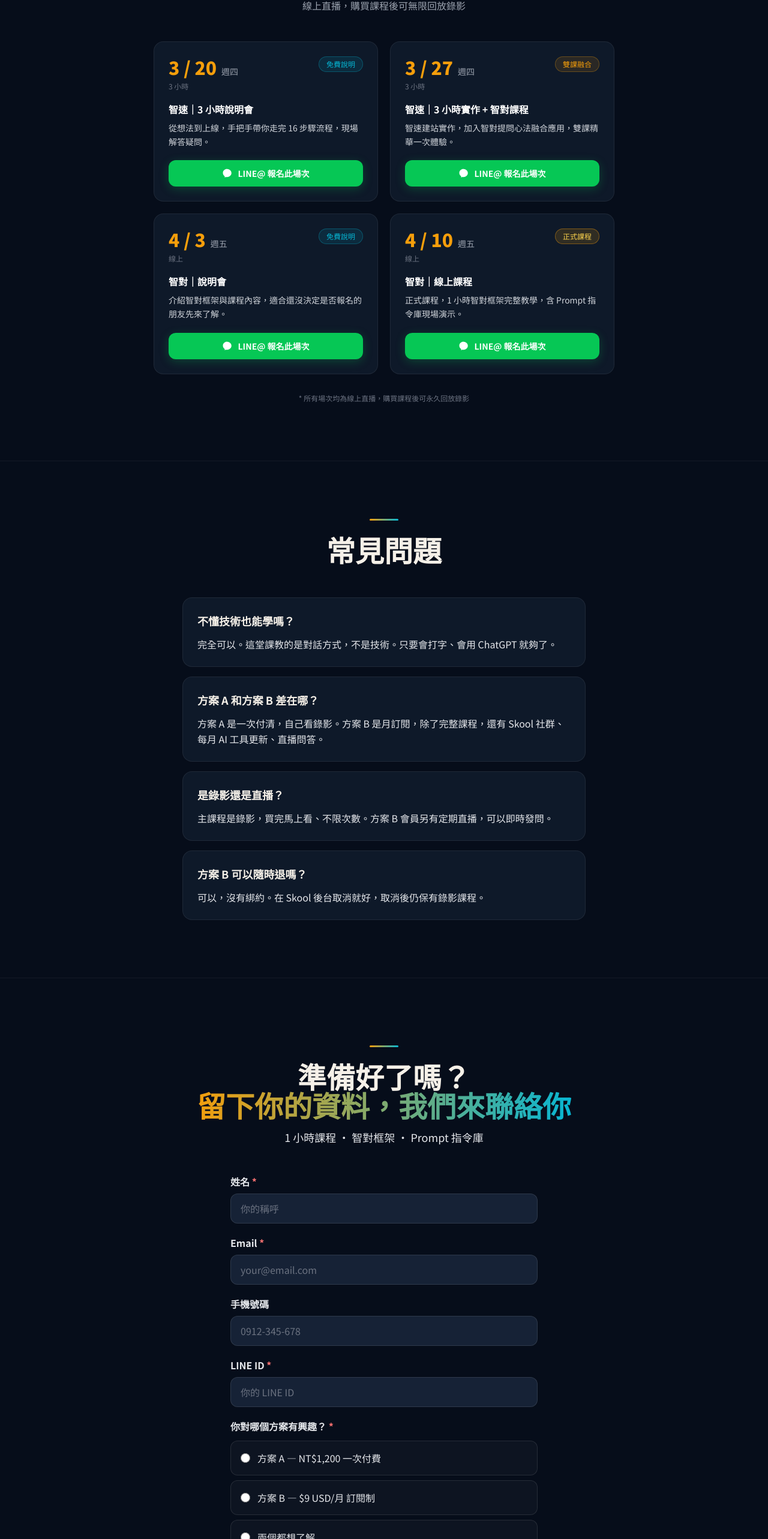
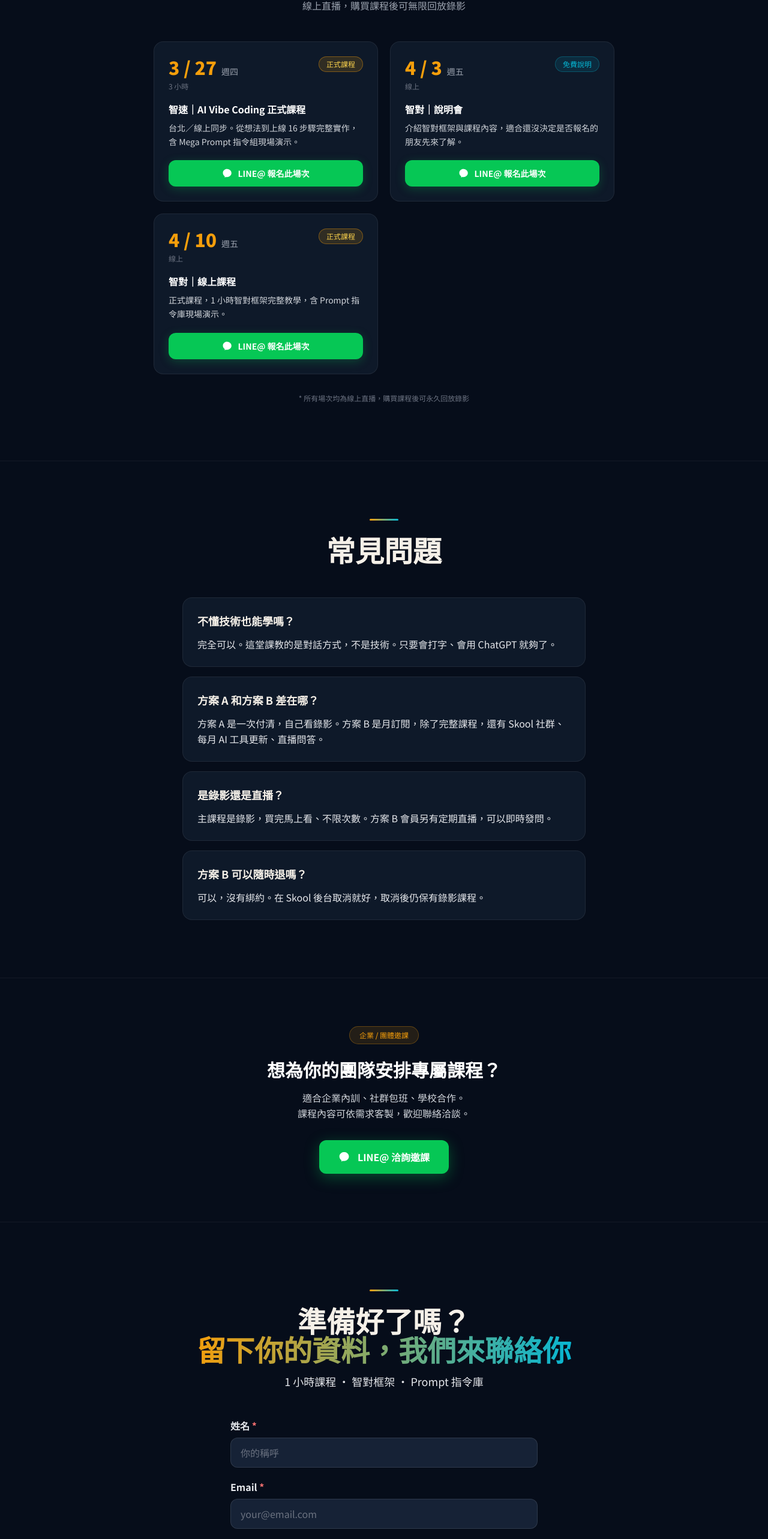
Before and after one commit to EZoneLai/askai, a Next.js app: page / in a window 1280 px wide. Shown: the part 6302-8868 px from the top of the page at 60% size. Built offline with nearby package versions, Linux system fonts and the light colour scheme.

Commit message:
feat: 刪除過期場次、更新課程選項、加邀課區塊、信件來源標記
Co-Authored-By: Claude Sonnet 4.6 <noreply@anthropic.com>

```diff
--- a/app/api/register/route.ts
+++ b/app/api/register/route.ts
@@ -12,9 +12,10 @@ export async function POST(req: NextRequest) {
   }
 
   const interestLabel: Record<string, string> = {
-    'plan-a': '方案 A — NT$1,200 一次付費',
-    'plan-b': '方案 B — $9 USD/月 訂閱制',
-    'both':   '兩個都想了解',
+    'ceyan':    '智對｜AI 啟問實戰課',
+    'devaccel': '智速｜方案 B — NT$6,800',
+    'diy':      '智速｜方案 C — NT$16,800（代做）',
+    'consult':  '諮詢代做方案',
   }
   const interestText = interestLabel[interest] ?? interest
 
@@ -22,7 +23,7 @@ export async function POST(req: NextRequest) {
     from: '容晟科技 <service@ronsunai.tw>',
     to: [email],
     cc: ['service@ronsunai.tw', 'ezonelai@gmail.com'],
-    subject: '【收到了！】策研智對 AI 課程報名確認',
+    subject: '【收到了！】策研智對 AI 課程報名確認 [askai]',
     html: `
       <div style="font-family: sans-serif; max-width: 640px; margin: auto; color: #1a1a1a;">
         <div style="background: #060D1A; padding: 32px; border-radius: 16px 16px 0 0;">
--- a/app/page.tsx
+++ b/app/page.tsx
@@ -262,16 +262,10 @@ export default function Home() {
           <div className="grid sm:grid-cols-2 gap-5">
             {[
               {
-                date: '3 / 20', day: '週四', duration: '3 小時',
-                badge: '免費說明', badgeStyle: { background: 'rgba(6,182,212,0.12)', color: '#06B6D4', border: '1px solid rgba(6,182,212,0.3)' },
-                title: '智速｜3 小時說明會',
-                desc: '從想法到上線，手把手帶你走完 16 步驟流程，現場解答疑問。',
-              },
-              {
                 date: '3 / 27', day: '週四', duration: '3 小時',
-                badge: '雙課融合', badgeStyle: { background: 'rgba(245,158,11,0.12)', color: '#F59E0B', border: '1px solid rgba(245,158,11,0.3)' },
-                title: '智速｜3 小時實作 + 智對課程',
-                desc: '智速建站實作，加入智對提問心法融合應用，雙課精華一次體驗。',
+                badge: '正式課程', badgeStyle: { background: 'rgba(245,158,11,0.15)', color: '#FCD34D', border: '1px solid rgba(245,158,11,0.4)' },
+                title: '智速｜AI Vibe Coding 正式課程',
+                desc: '台北／線上同步。從想法到上線 16 步驟完整實作，含 Mega Prompt 指令組現場演示。',
               },
               {
                 date: '4 / 3', day: '週五', duration: '線上',
@@ -334,6 +328,33 @@ export default function Home() {
         </div>
       </section>
 
+      {/* ───── 邀課 ───── */}
+      <section className="py-20 px-6 border-t border-white/5">
+        <div className="max-w-2xl mx-auto text-center">
+          <div className="inline-block px-4 py-1.5 rounded-full text-xs font-medium mb-6"
+            style={{ background: 'rgba(245,158,11,0.12)', color: '#F59E0B', border: '1px solid rgba(245,158,11,0.3)' }}>
+            企業 / 團體邀課
+          </div>
+          <h2 className="text-2xl md:text-3xl font-black text-white mb-4">
+            想為你的團隊安排專屬課程？
+          </h2>
+          <p className="text-base text-gray-300 leading-relaxed mb-8">
+            適合企業內訓、社群包班、學校合作。<br />
+            課程內容可依需求客製，歡迎聯絡洽談。
+          </p>
+          <a
+            href="https://line.me/R/ti/p/@815ndzxp"
+            target="_blank"
+            rel="noopener noreferrer"
+            className="inline-flex items-center gap-3 px-8 py-4 rounded-xl font-bold text-base transition-all"
+            style={{ background: '#06C755', color: '#fff', boxShadow: '0 6px 24px rgba(6,199,85,0.35)' }}
+          >
+            <svg width="20" height="20" viewBox="0 0 24 24" fill="currentColor"><path d="M12 2C6.48 2 2 6.03 2 11c0 3.07 1.6 5.8 4.1 7.55v2.7l2.54-1.4c.76.21 1.56.33 2.36.33 5.52 0 10-4.03 10-9s-4.48-9-10-9z"/></svg>
+            LINE@ 洽詢邀課
+          </a>
+        </div>
+      </section>
+
       {/* ───── Signup Form ───── */}
       <section id="signup" className="py-28 px-6 border-t border-white/5">
         <div className="max-w-3xl mx-auto">
--- a/components/SignupForm.tsx
+++ b/components/SignupForm.tsx
@@ -3,9 +3,10 @@
 import { useState } from 'react'
 
 const INTEREST_OPTIONS = [
-  { value: 'plan-a', label: '方案 A — NT$1,200 一次付費' },
-  { value: 'plan-b', label: '方案 B — $9 USD/月 訂閱制' },
-  { value: 'both',   label: '兩個都想了解' },
+  { value: 'ceyan',    label: '智對｜AI 啟問實戰課' },
+  { value: 'devaccel', label: '智速｜方案 B — NT$6,800（含直播答疑）' },
+  { value: 'diy',      label: '智速｜方案 C — NT$16,800（代做服務）' },
+  { value: 'consult',  label: '諮詢代做方案（前往策研接案頁）' },
 ]
 
 export default function SignupForm() {
@@ -19,6 +20,10 @@ export default function SignupForm() {
 
   async function handleSubmit(e: React.FormEvent) {
     e.preventDefault()
+    if (form.interest === 'consult') {
+      window.open('https://ceyan.ronsunai.tw/intake', '_blank')
+      return
+    }
     if (!form.name || !form.email || !form.lineId) { setValidationMsg('請填寫姓名、Email 與 LINE ID'); return }
     if (!form.interest) { setValidationMsg('請選擇你有興趣的方案'); return }
     if (!consent) { setValidationMsg('請勾選同意個資告知事項'); return }
@@ -210,7 +215,7 @@ export default function SignupForm() {
         onMouseEnter={e => { if (!submitting) { e.currentTarget.style.boxShadow = '0 12px 40px rgba(245,158,11,0.65)'; e.currentTarget.style.transform = 'translateY(-2px)' } }}
         onMouseLeave={e => { e.currentTarget.style.boxShadow = '0 8px 32px rgba(245,158,11,0.45)'; e.currentTarget.style.transform = 'translateY(0)' }}
       >
-        {submitting ? '送出中...' : '送出，我要了解更多 →'}
+        {form.interest === 'consult' ? '前往策研接案諮詢 →' : submitting ? '送出中...' : '送出，我要了解更多 →'}
       </button>
     </form>
   )
```
Also changed, not shown: 2 other files (tests, documents, lock files or other folders).
